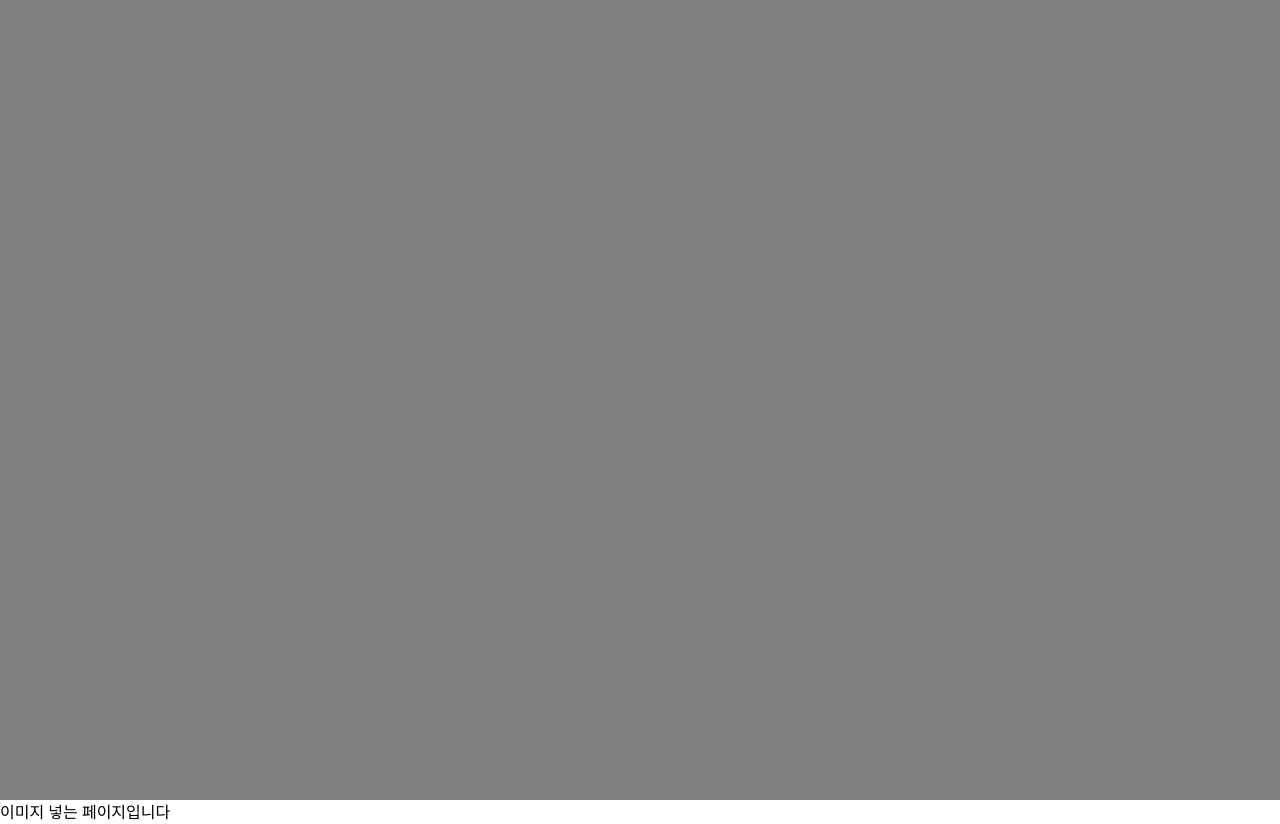
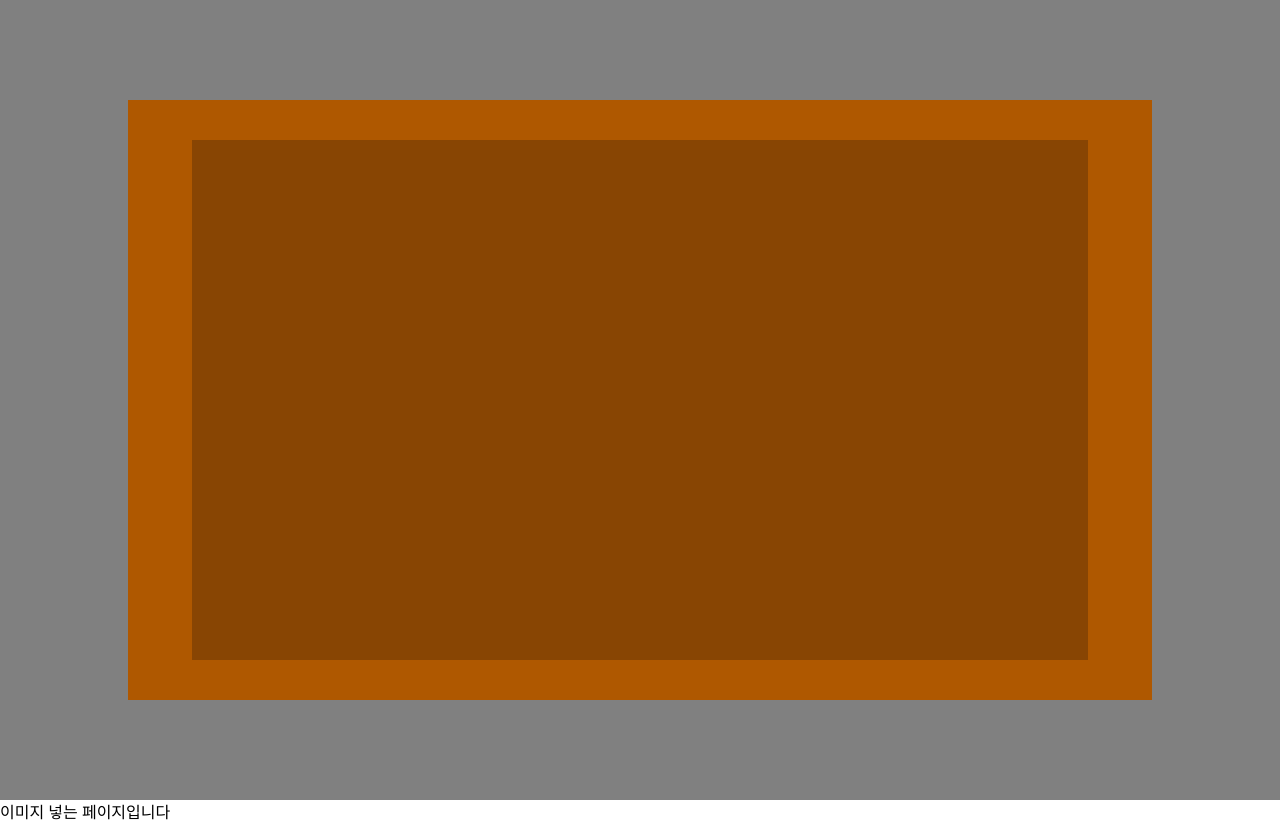
Before and after one commit to SVTeamJ/DeepBlue, a React (Vite) app in the folder frontend/: page / in a window 1280 px wide. Built offline with nearby package versions, Linux system fonts and the light colour scheme.

Commit message:
feat: encyclopedia-box 애니메이션 적용

```diff
--- a/frontend/src/components/fishList/index.scss
+++ b/frontend/src/components/fishList/index.scss
@@ -12,6 +12,29 @@
 
 .fishList_view-encyclopedia-box {
   width: 80vw;
-  height: 70vh;
+  height: 75vh;
   background-color: #af5800;
+
+  display: flex;
+  justify-content: center;
+  align-items: center;
+
+  animation: showEncyclopedia 1s;
 }
+
+.fishList_view-encyclopedia {
+  width: 70vw;
+  height: 65vh;
+  background-color: #884503;
+}
+
+@keyframes showEncyclopedia {
+  0% {
+    opacity: 0.2;
+    transform: translateY(150px);
+  }
+  100% {
+    opacity: 1;
+    transform: translateY(0px);
+  }
+}
--- a/frontend/src/components/fishList/index.tsx
+++ b/frontend/src/components/fishList/index.tsx
@@ -3,7 +3,9 @@ import './index.scss';
 const FishList = () => {
   return (
     <div className="fishList_view">
-      <div className="fishList_view-encyclopedia"></div>
+      <div className="fishList_view-encyclopedia-box">
+        <div className="fishList_view-encyclopedia"></div>
+      </div>
     </div>
   );
 };
```
